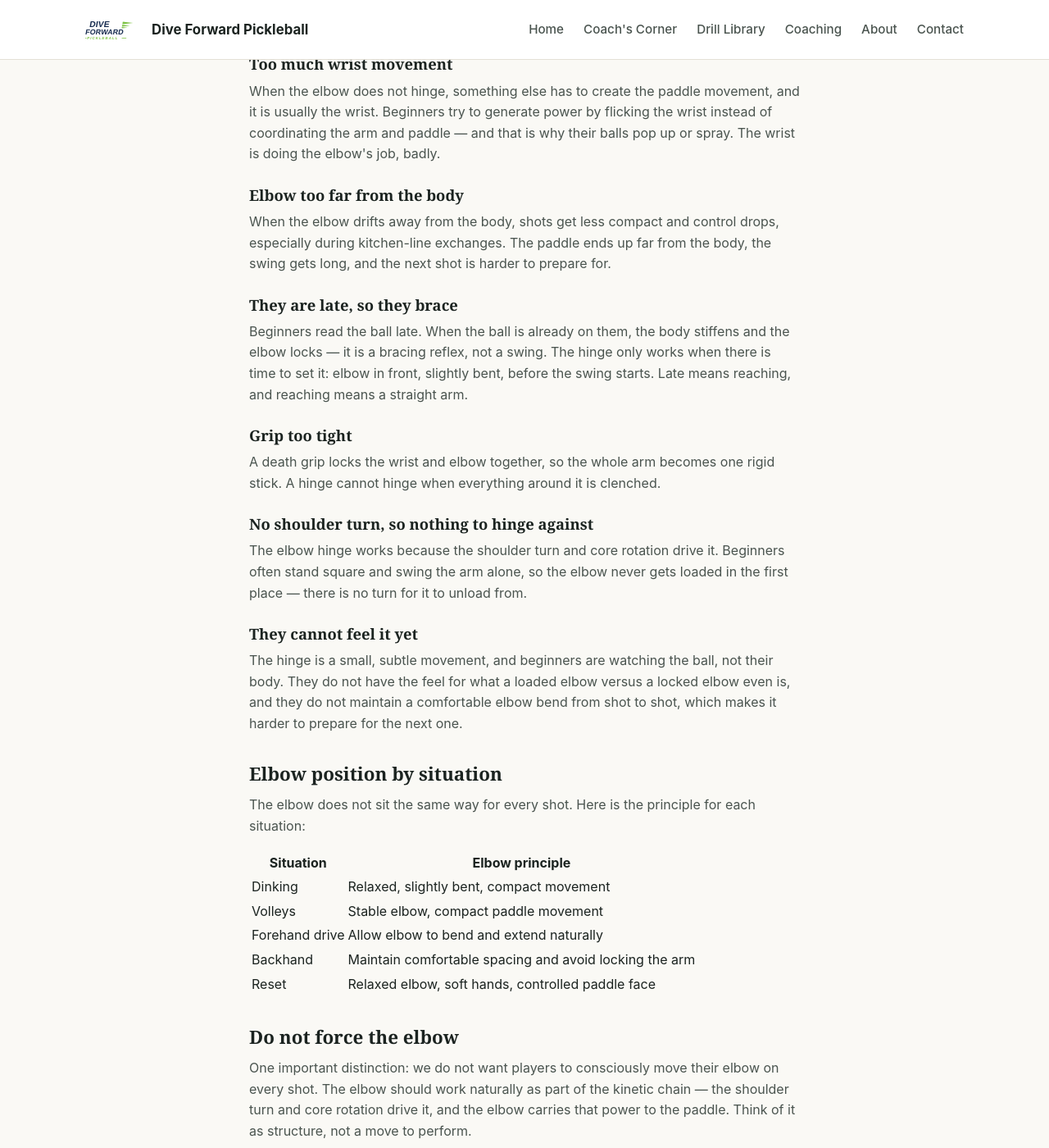
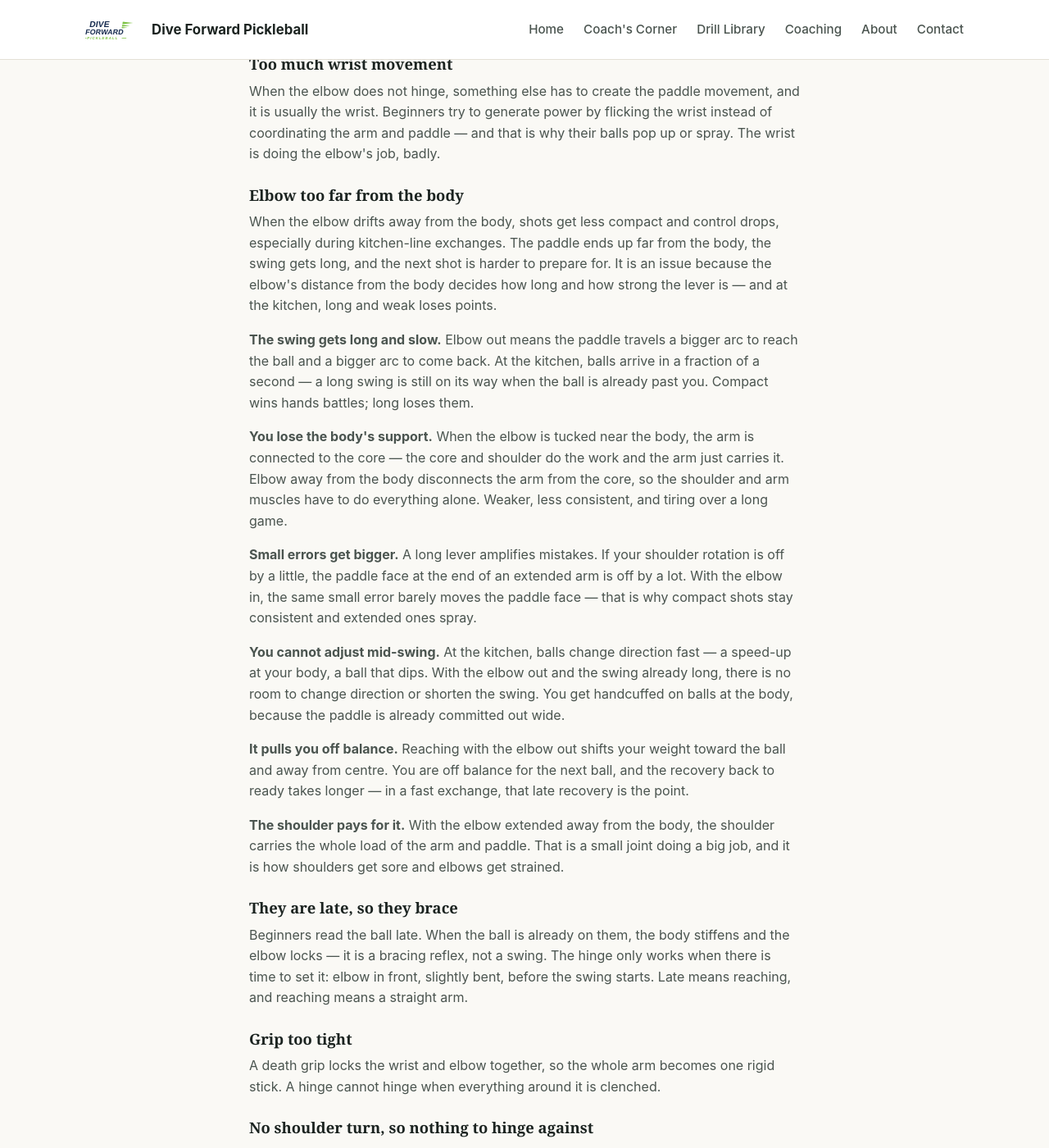
Before and after one commit to forwardpickleballorg-art/forwardpickleballorg-art.github.io, a Jekyll site: the page built from _posts/2026-11-15-why-beginners-dont-use-the-elbow.html, in a window 1280 px wide and 1400 px high, scrolled down 751 px. Shown: the whole window at 82% size. Built offline with Jekyll 4.4.1, drawn with Linux system fonts in a browser that asks for light colours.

Commit message:
Expand elbow-too-far-from-body section in Why Beginners Don't Use the Elbow post

```diff
--- a/_posts/2026-11-15-why-beginners-dont-use-the-elbow.html
+++ b/_posts/2026-11-15-why-beginners-dont-use-the-elbow.html
@@ -21,7 +21,13 @@ redirect_from:
 <p>When the elbow does not hinge, something else has to create the paddle movement, and it is usually the wrist. Beginners try to generate power by flicking the wrist instead of coordinating the arm and paddle &mdash; and that is why their balls pop up or spray. The wrist is doing the elbow's job, badly.</p>
 
 <h3>Elbow too far from the body</h3>
-<p>When the elbow drifts away from the body, shots get less compact and control drops, especially during kitchen-line exchanges. The paddle ends up far from the body, the swing gets long, and the next shot is harder to prepare for.</p>
+<p>When the elbow drifts away from the body, shots get less compact and control drops, especially during kitchen-line exchanges. The paddle ends up far from the body, the swing gets long, and the next shot is harder to prepare for. It is an issue because the elbow's distance from the body decides how long and how strong the lever is &mdash; and at the kitchen, long and weak loses points.</p>
+<p><strong>The swing gets long and slow.</strong> Elbow out means the paddle travels a bigger arc to reach the ball and a bigger arc to come back. At the kitchen, balls arrive in a fraction of a second &mdash; a long swing is still on its way when the ball is already past you. Compact wins hands battles; long loses them.</p>
+<p><strong>You lose the body's support.</strong> When the elbow is tucked near the body, the arm is connected to the core &mdash; the core and shoulder do the work and the arm just carries it. Elbow away from the body disconnects the arm from the core, so the shoulder and arm muscles have to do everything alone. Weaker, less consistent, and tiring over a long game.</p>
+<p><strong>Small errors get bigger.</strong> A long lever amplifies mistakes. If your shoulder rotation is off by a little, the paddle face at the end of an extended arm is off by a lot. With the elbow in, the same small error barely moves the paddle face &mdash; that is why compact shots stay consistent and extended ones spray.</p>
+<p><strong>You cannot adjust mid-swing.</strong> At the kitchen, balls change direction fast &mdash; a speed-up at your body, a ball that dips. With the elbow out and the swing already long, there is no room to change direction or shorten the swing. You get handcuffed on balls at the body, because the paddle is already committed out wide.</p>
+<p><strong>It pulls you off balance.</strong> Reaching with the elbow out shifts your weight toward the ball and away from centre. You are off balance for the next ball, and the recovery back to ready takes longer &mdash; in a fast exchange, that late recovery is the point.</p>
+<p><strong>The shoulder pays for it.</strong> With the elbow extended away from the body, the shoulder carries the whole load of the arm and paddle. That is a small joint doing a big job, and it is how shoulders get sore and elbows get strained.</p>
 
 <h3>They are late, so they brace</h3>
 <p>Beginners read the ball late. When the ball is already on them, the body stiffens and the elbow locks &mdash; it is a bracing reflex, not a swing. The hinge only works when there is time to set it: elbow in front, slightly bent, before the swing starts. Late means reaching, and reaching means a straight arm.</p>
```
